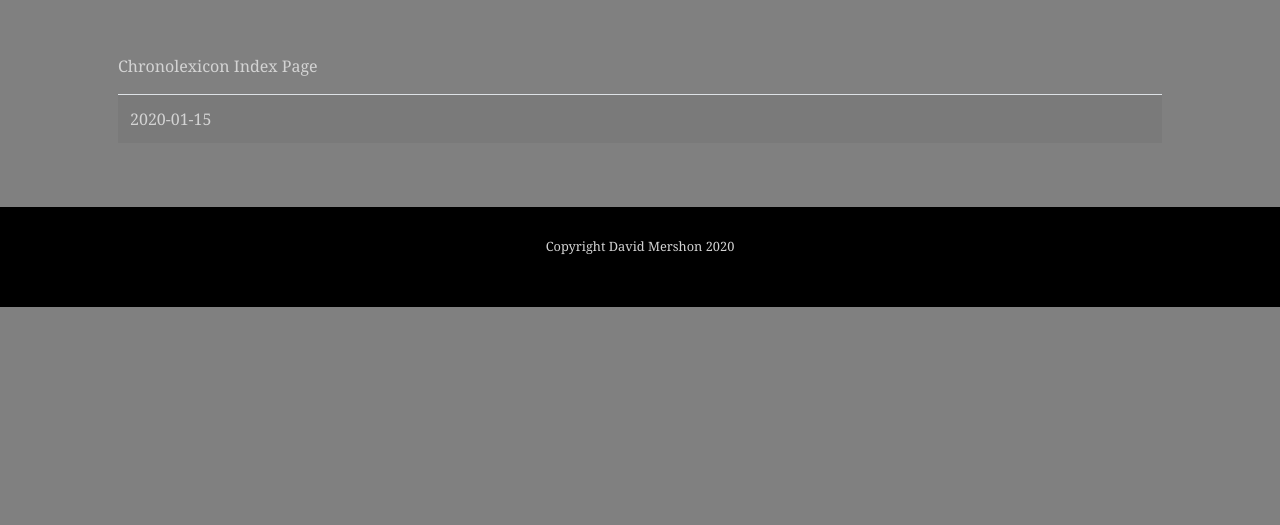
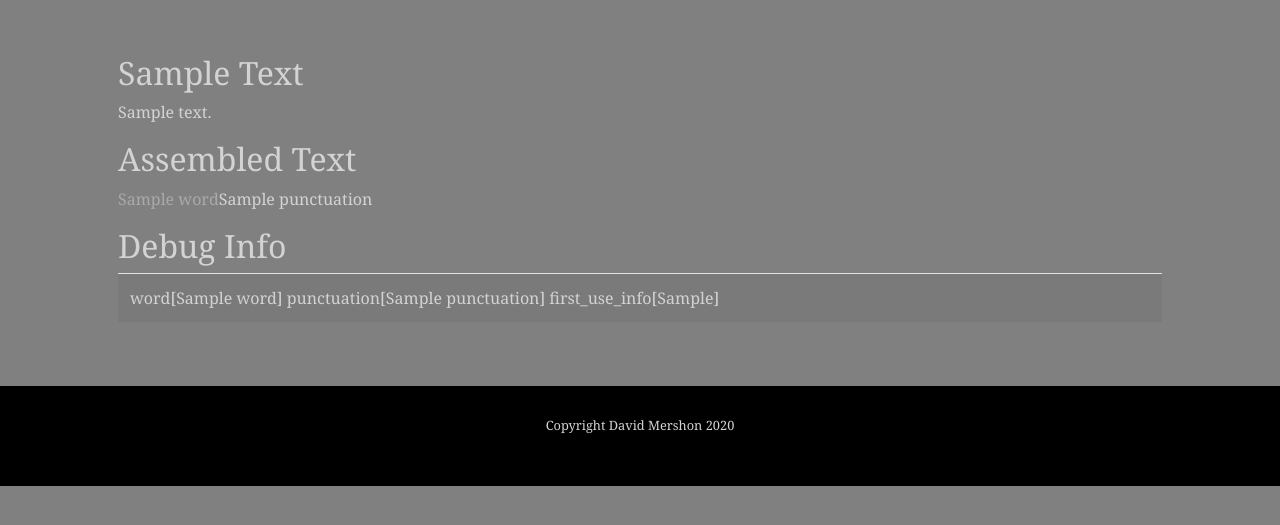
Before and after one commit to DavidMershon81/chronolexicon, a Flask app: template templates/index.html in a window 1280 px wide. Shown: the part 50-575 px from the top of the page. Run offline with Flask 2, Linux system fonts and the light colour scheme; the template is opened without the code that fills it: most values are stand-ins (such as "Sample title", 1, 10 or a date in 2020); some libraries are stand-ins or nearby versions.

Commit message:
re-assembled sample text into readable paragraph with each word contained in a span with attributes identifying it as a dated word, and it's first_use value. Added javascript that identifies words with first_use values after a minimum cutoff date and applies a different color to them.

```diff
--- a/chronolexicon.py
+++ b/chronolexicon.py
@@ -4,7 +4,7 @@ from flask_session import Session
 from tempfile import mkdtemp
 from login_required import login_required
 from word_age_info import find_word_first_use
-from word_separator import separate_words_and_punctuation
+from word_separator import separate_words_and_punctuation, DatedWordPunctuationPair
 
 # Configure application
 app = Flask(__name__)
@@ -36,13 +36,11 @@ if not os.environ.get("API_KEY"):
 def index():
     """route index"""
 
-    #test_word = "engineer"
-
-    sample_text = "Couldn't a 25 sentence, with wan'a'wana'wn and   Rodriguez-Rodriguez weren't it? For 327 dogs... Don't knock it! Or Mor#(**Too()ps? I thought so!"
+    #sample_text = "Couldn't a 25 sentence, with wan'a'wana'wn and   Rodriguez-Rodriguez weren't it? For 327 dogs... Don't knock it! Or Mor#(**Too()ps? I thought so!"
+    sample_text = "Just a few automobiles to visualize."
     words_and_punctuation = separate_words_and_punctuation(sample_text)
-    dated_words = [find_word_first_use(wp[0]) for wp in words_and_punctuation]
-
-    return render_template("index.html", dated_words=dated_words)
+    dated_words = [DatedWordPunctuationPair(word=wp[0], punctuation=wp[1], first_use_info=find_word_first_use(wp[0])) for wp in words_and_punctuation]
+    return render_template("index.html", sample_text=sample_text, dated_words=dated_words)
 
 
 @app.route("/test_login_required")
--- a/regex_helper.py
+++ b/regex_helper.py
@@ -1,4 +1,5 @@
 import re
+
 
 def regex_find_one_match(text, search_pattern):
     matches = regex_find_all_matches(text, search_pattern)
--- /dev/null
+++ b/static/text_vizualizer.js
@@ -0,0 +1,16 @@
+$(document).ready(function() {
+    //alert('jQuery is Ready to Go!');
+
+    $(".dated_word").css("color","darkgray");
+
+    $(".dated_word").each(function() {
+        var first_use = $(this).attr("first_use");
+        var cutoff_date = 1800;
+        if(first_use > cutoff_date)
+        {
+            $(this).css("color", "violet");
+        }
+        //console.log(first_use);
+      });
+
+});
--- a/templates/index.html
+++ b/templates/index.html
@@ -4,16 +4,27 @@
 Chronolexicon
 {% endblock %}
 
+{% block scripts %}
+<script src="/static/text_vizualizer.js"></script>
+{% endblock %}
+
 
 {% block main %}
     <section>
-        <p>Chronolexicon Index Page</p>
+        <h2>Sample Text</h2>
+        <p>{{ sample_text }}</p>
+        <h2>Assembled Text</h2>
+        <p>
+            {% for dw in dated_words %}<span class="dated_word" first_use="{{dw.first_use_info.first_use}}">{{dw.word}}</span>{{dw.punctuation}}{% endfor %}
+        </p>
+
+        <h2>Debug Info</h2>
 
         <table class="table table-striped">
             <tbody>
                 {% for dw in dated_words %}
                 <tr>
-                    <td>{{ dw }}</td>
+                    <td>word[{{dw.word}}] punctuation[{{dw.punctuation}}] first_use_info[{{dw.first_use_info}}]</td>
                 </tr>
                 {% endfor %}
             </tbody>
--- a/templates/layout.html
+++ b/templates/layout.html
@@ -16,6 +16,7 @@
         <script src="https://code.jquery.com/jquery-3.3.1.min.js"></script>
         <script src="https://cdnjs.cloudflare.com/ajax/libs/popper.js/1.14.3/umd/popper.min.js"></script>
         <script src="https://maxcdn.bootstrapcdn.com/bootstrap/4.1.3/js/bootstrap.min.js"></script>
+        {% block scripts %}{% endblock %}
 
         <title>{% block title %}{% endblock %}</title>
 
--- a/word_separator.py
+++ b/word_separator.py
@@ -1,5 +1,7 @@
 from regex_helper import regex_find_all_matches
+from collections import namedtuple
 
+DatedWordPunctuationPair = namedtuple("WordPunctuationPair", "word punctuation first_use_info")
 
 def separate_words_and_punctuation(text):
     #This should extract a list of tuples with a length of 2
```
